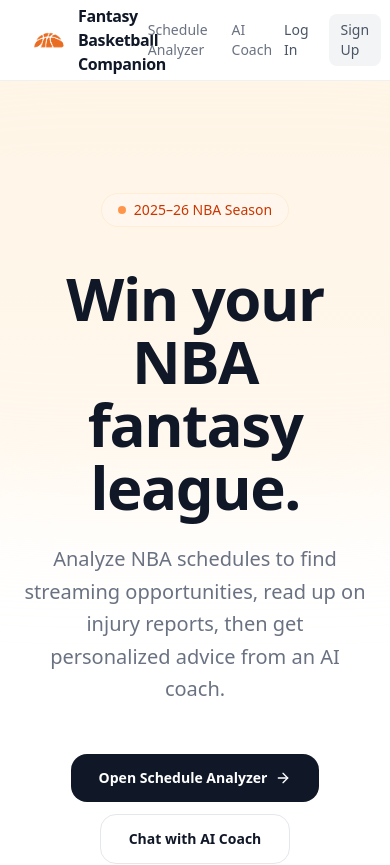
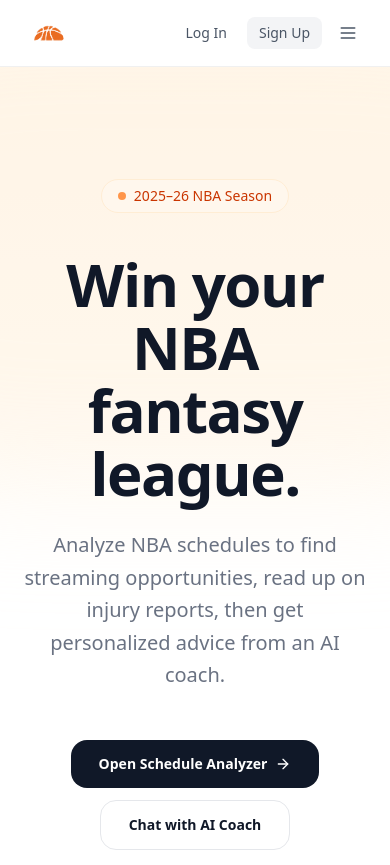
Before and after one commit to mithun-s14/Fantasy-Basketball-Companion, a Next.js app: page / in a window 390 px wide. Shown: the top 865 px of the page. Built offline with nearby package versions, Linux system fonts and the light colour scheme; no server answers.

Commit message:
Fixed dynamic sizing for mobile/tablet

```diff
--- a/src/components/AuthButton.tsx
+++ b/src/components/AuthButton.tsx
@@ -31,7 +31,7 @@ export function AuthButton({ userEmail }: Props) {
 
   return (
     <div className="flex items-center gap-3">
-      <span className="text-sm text-gray-500 truncate max-w-[160px]" title={userEmail}>
+      <span className="hidden sm:inline text-sm text-gray-500 truncate max-w-[160px]" title={userEmail}>
         {userEmail}
       </span>
       <form action={logout}>
--- /dev/null
+++ b/src/components/MobileNav.tsx
@@ -0,0 +1,53 @@
+"use client";
+
+import { useState } from "react";
+import Link from "next/link";
+import { Menu, X } from "lucide-react";
+
+interface MobileNavProps {
+  userEmail: string | null;
+}
+
+export function MobileNav({ userEmail }: MobileNavProps) {
+  const [open, setOpen] = useState(false);
+
+  return (
+    <div className="lg:hidden relative">
+      <button
+        onClick={() => setOpen(!open)}
+        className="p-2 text-gray-600 hover:text-gray-900"
+        aria-label="Toggle menu"
+      >
+        {open ? <X size={20} /> : <Menu size={20} />}
+      </button>
+
+      {open && (
+        <div className="absolute top-full right-0 mt-1 w-48 bg-white border border-black/8 rounded-lg shadow-lg py-2 flex flex-col">
+          <Link
+            href="/analyzer"
+            className="px-4 py-2 text-sm text-gray-600 hover:text-gray-900 hover:bg-gray-50 transition-colors font-medium"
+            onClick={() => setOpen(false)}
+          >
+            Schedule Analyzer
+          </Link>
+          <Link
+            href="/chat"
+            className="px-4 py-2 text-sm text-gray-600 hover:text-gray-900 hover:bg-gray-50 transition-colors font-medium"
+            onClick={() => setOpen(false)}
+          >
+            AI Coach
+          </Link>
+          {userEmail && (
+            <Link
+              href="/roster"
+              className="px-4 py-2 text-sm text-gray-600 hover:text-gray-900 hover:bg-gray-50 transition-colors font-medium"
+              onClick={() => setOpen(false)}
+            >
+              Roster
+            </Link>
+          )}
+        </div>
+      )}
+    </div>
+  );
+}
--- a/src/components/Navbar.tsx
+++ b/src/components/Navbar.tsx
@@ -1,6 +1,7 @@
 import Link from "next/link";
 import Image from "next/image";
 import { AuthButton } from "@/components/AuthButton";
+import { MobileNav } from "@/components/MobileNav";
 import { createSupabaseServerClient } from "@/lib/supabase-server";
 
 export default async function Navbar() {
@@ -14,8 +15,8 @@ export default async function Navbar() {
     <nav className="sticky top-0 z-10 bg-white/80 backdrop-blur-md border-b border-black/6 px-6 py-1">
       <div className="max-w-6xl mx-auto flex items-center justify-between">
         {/* Left: Logo + Nav links */}
-        <div className="flex items-center gap-8">
-          <Link href="/" className="flex items-center gap-1">
+        <div className="flex items-center gap-8 min-w-0">
+          <Link href="/" className="flex items-center gap-1 shrink-0">
             <Image
               src="/fbclogo.png"
               alt="Fantasy Basketball Companion logo"
@@ -23,11 +24,11 @@ export default async function Navbar() {
               height={50}
               className="object-contain mt-2"
             />
-            <span className="font-semibold text-gray-900 tracking-tight">
+            <span className="hidden sm:inline font-semibold text-gray-900 tracking-tight">
               Fantasy Basketball Companion
             </span>
           </Link>
-          <div className="flex items-center gap-6">
+          <div className="hidden lg:flex items-center gap-6">
             <Link
               href="/analyzer"
               className="text-sm text-gray-500 hover:text-gray-900 transition-colors duration-150 font-medium"
@@ -51,8 +52,11 @@ export default async function Navbar() {
           </div>
         </div>
 
-        {/* Right: Auth */}
-        <AuthButton userEmail={userEmail} />
+        {/* Right: Auth + Mobile menu */}
+        <div className="flex items-center gap-2">
+          <AuthButton userEmail={userEmail} />
+          <MobileNav userEmail={userEmail} />
+        </div>
       </div>
     </nav>
   );
```
